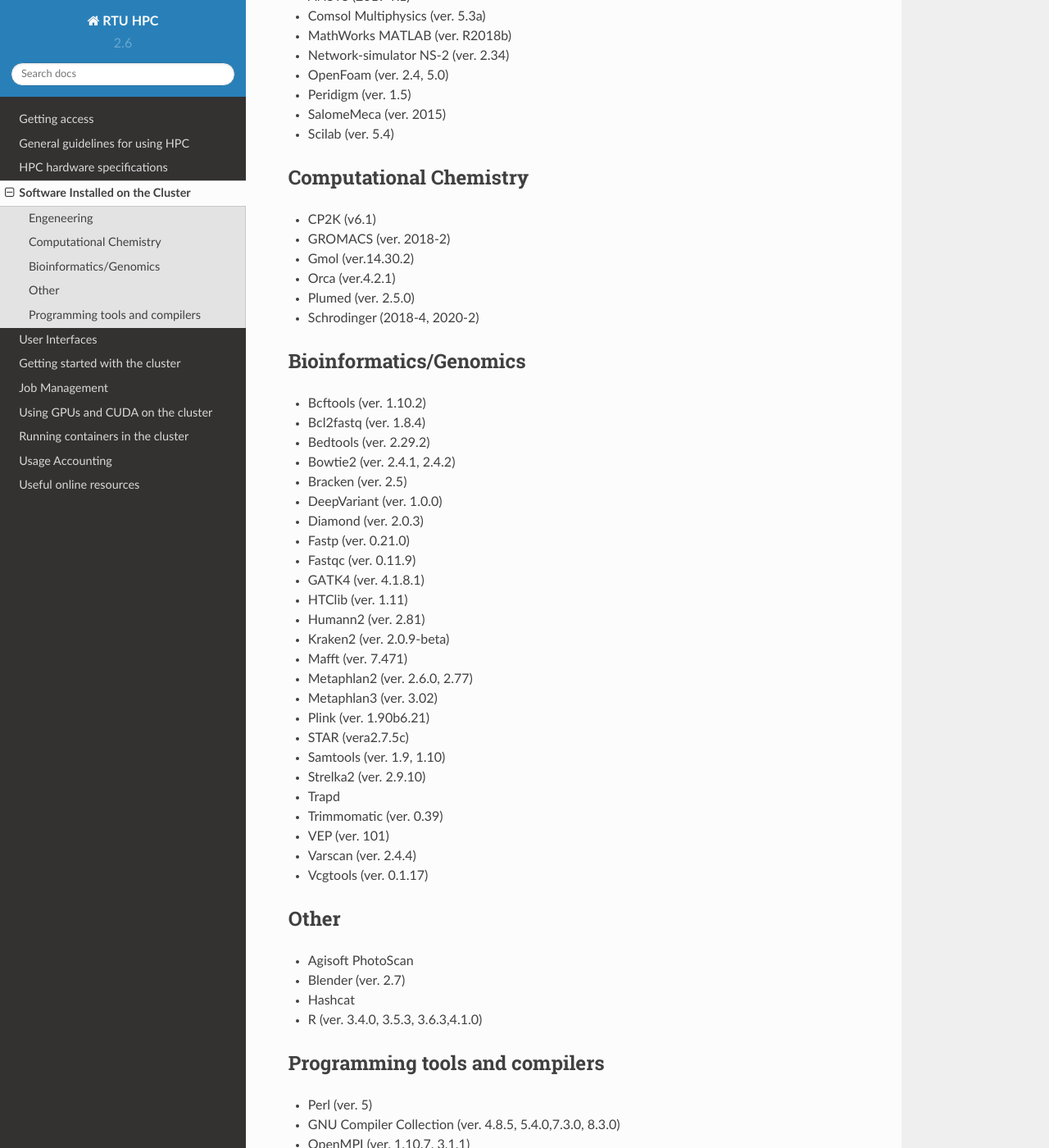
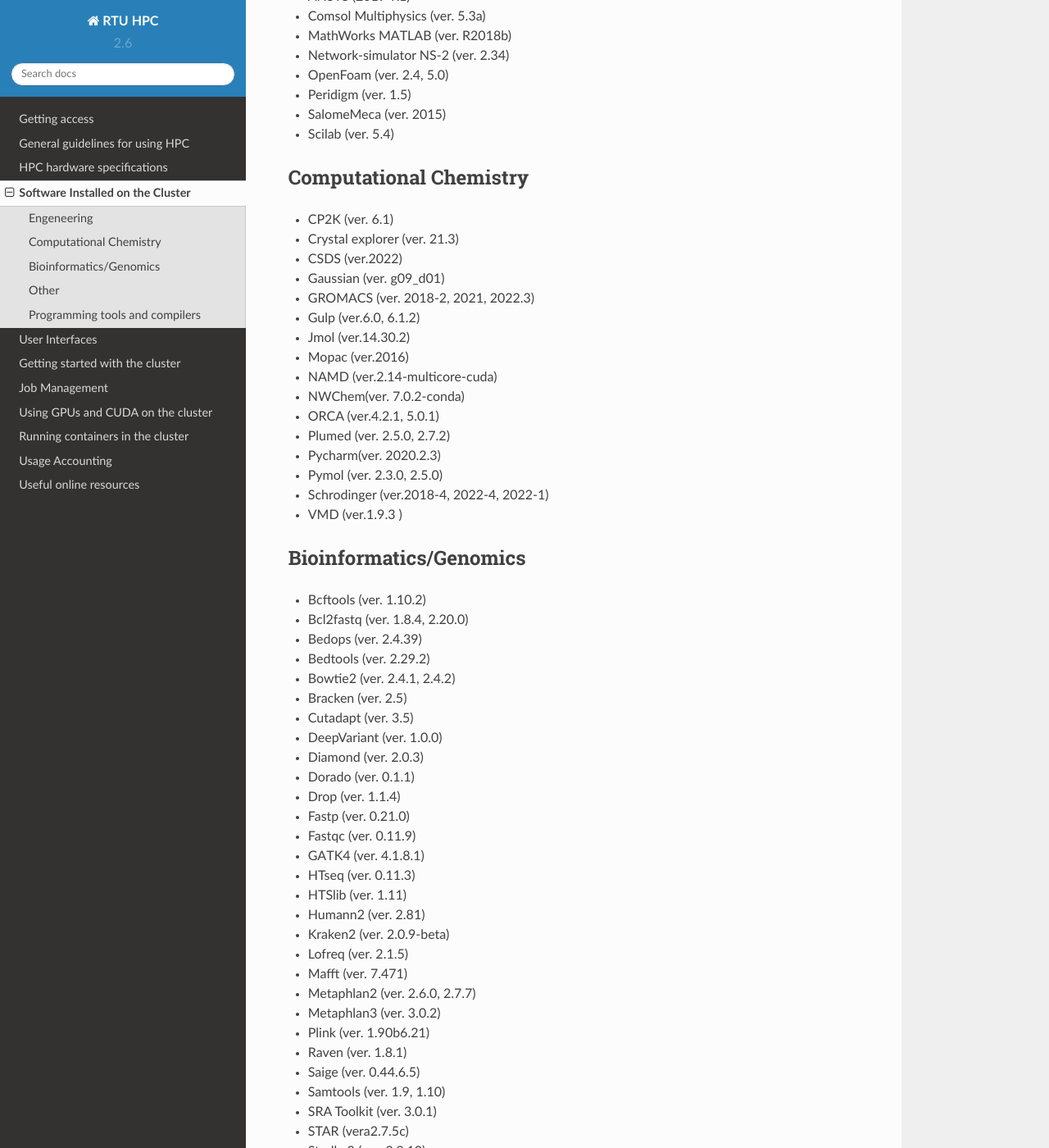
Before and after one commit to rtuhpc/hpc-manual, a Sphinx documentation site: the page built from doc/04_software.md, in a window 1280 px wide and 1400 px high, scrolled down 280 px. Shown: the whole window at 82% size. Built offline with Sphinx 7.4.7 and the Read the Docs theme 2.0.0, drawn with Linux system fonts in a browser that asks for light colours; some of the changed text lies outside the part shown.

Commit message:
Update 04_software.md
Updated chemistry and bio sections

```diff
--- a/doc/04_software.md
+++ b/doc/04_software.md
@@ -10,38 +10,59 @@
 - SalomeMeca (ver. 2015)
 - Scilab (ver. 5.4)
 ### Computational Chemistry
-- CP2K (v6.1)
-- GROMACS (ver. 2018-2)
-- Gmol (ver.14.30.2)
-- Orca (ver.4.2.1)
-- Plumed (ver. 2.5.0)
-- Schrodinger (2018-4, 2020-2)
+- CP2K (ver. 6.1)
+- Crystal explorer (ver. 21.3)
+- CSDS (ver.2022)
+- Gaussian (ver. g09_d01)
+- GROMACS (ver. 2018-2, 2021, 2022.3)
+- Gulp (ver.6.0, 6.1.2)
+- Jmol (ver.14.30.2)
+- Mopac (ver.2016)
+- NAMD (ver.2.14-multicore-cuda)
+- NWChem(ver. 7.0.2-conda)
+- ORCA (ver.4.2.1, 5.0.1)
+- Plumed (ver. 2.5.0, 2.7.2)
+- Pycharm(ver. 2020.2.3)
+- Pymol (ver.  2.3.0, 2.5.0)
+- Schrodinger (ver.2018-4, 2022-4, 2022-1)
+- VMD (ver.1.9.3 )
 ### Bioinformatics/Genomics
 - Bcftools (ver. 1.10.2)
-- Bcl2fastq (ver. 1.8.4)
+- Bcl2fastq (ver. 1.8.4, 2.20.0)
+- Bedops (ver. 2.4.39)
 - Bedtools (ver. 2.29.2)
 - Bowtie2 (ver. 2.4.1, 2.4.2)
 - Bracken (ver. 2.5)
+- Cutadapt (ver. 3.5)
 - DeepVariant (ver. 1.0.0)
 - Diamond (ver. 2.0.3)
+- Dorado (ver. 0.1.1)
+- Drop (ver. 1.1.4)
 - Fastp (ver. 0.21.0)
 - Fastqc (ver. 0.11.9)
 - GATK4 (ver. 4.1.8.1)
-- HTClib (ver. 1.11)
+- HTseq (ver. 0.11.3)
+- HTSlib (ver. 1.11)
 - Humann2 (ver. 2.81)
 - Kraken2 (ver. 2.0.9-beta)
+- Lofreq (ver. 2.1.5)
 - Mafft (ver. 7.471)
-- Metaphlan2 (ver. 2.6.0, 2.77)
-- Metaphlan3 (ver. 3.02)
+- Metaphlan2 (ver. 2.6.0, 2.7.7)
+- Metaphlan3 (ver. 3.0.2)
 - Plink (ver. 1.90b6.21)
+- Raven (ver. 1.8.1)
+- Saige (ver. 0.44.6.5)
+- Samtools (ver. 1.9, 1.10)
+- SRA Toolkit (ver. 3.0.1)
 - STAR (vera2.7.5c)
-- Samtools (ver. 1.9, 1.10)
 - Strelka2 (ver. 2.9.10)
 - Trapd
 - Trimmomatic (ver. 0.39)
 - VEP (ver. 101)
 - Varscan (ver. 2.4.4)
 - Vcgtools (ver. 0.1.17)
+- Vep (ver. 101, 104.3, 108.2
+- Vsearch (ver. 2.15.0)
 ### Other
 - Agisoft PhotoScan
 - Blender (ver. 2.7)
```
